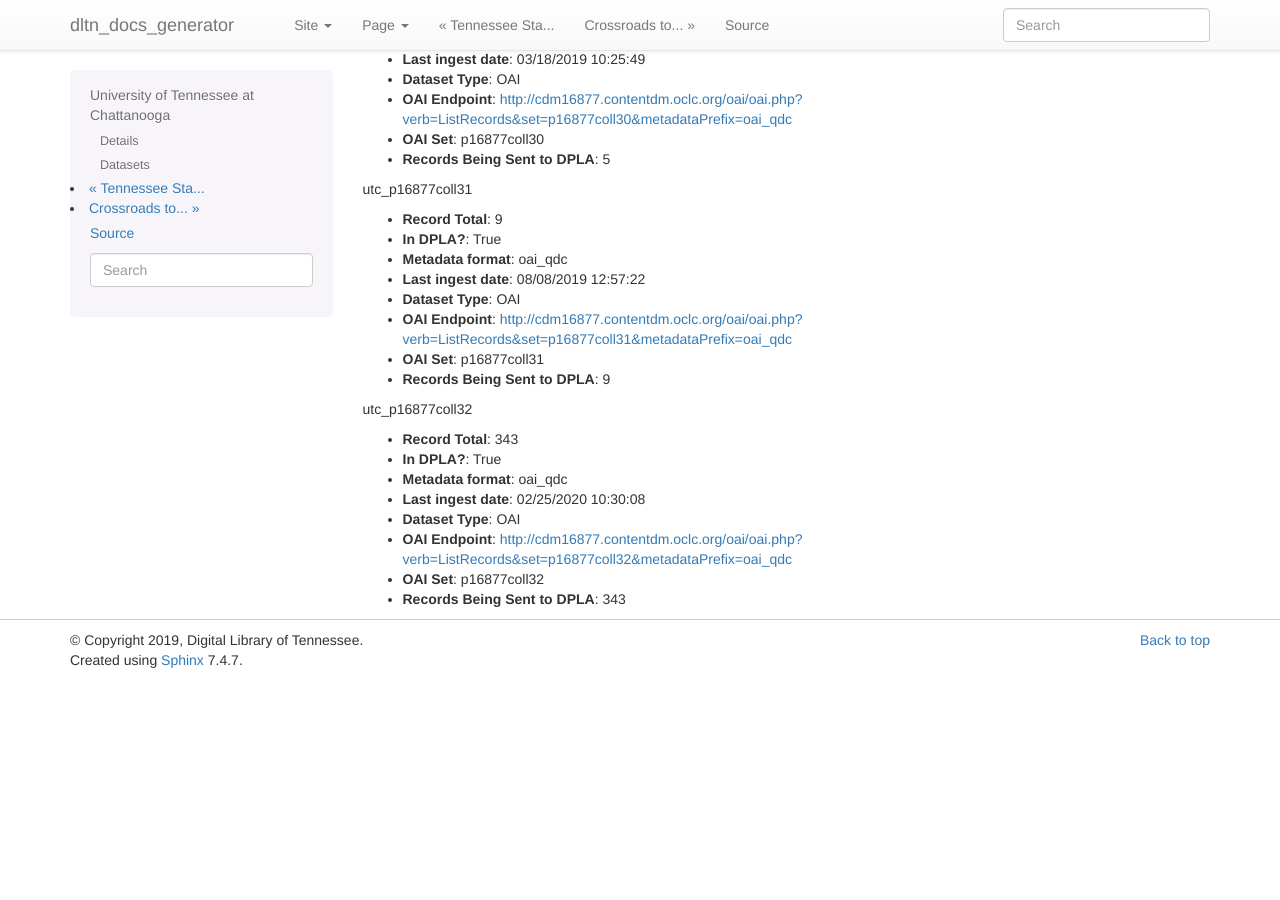
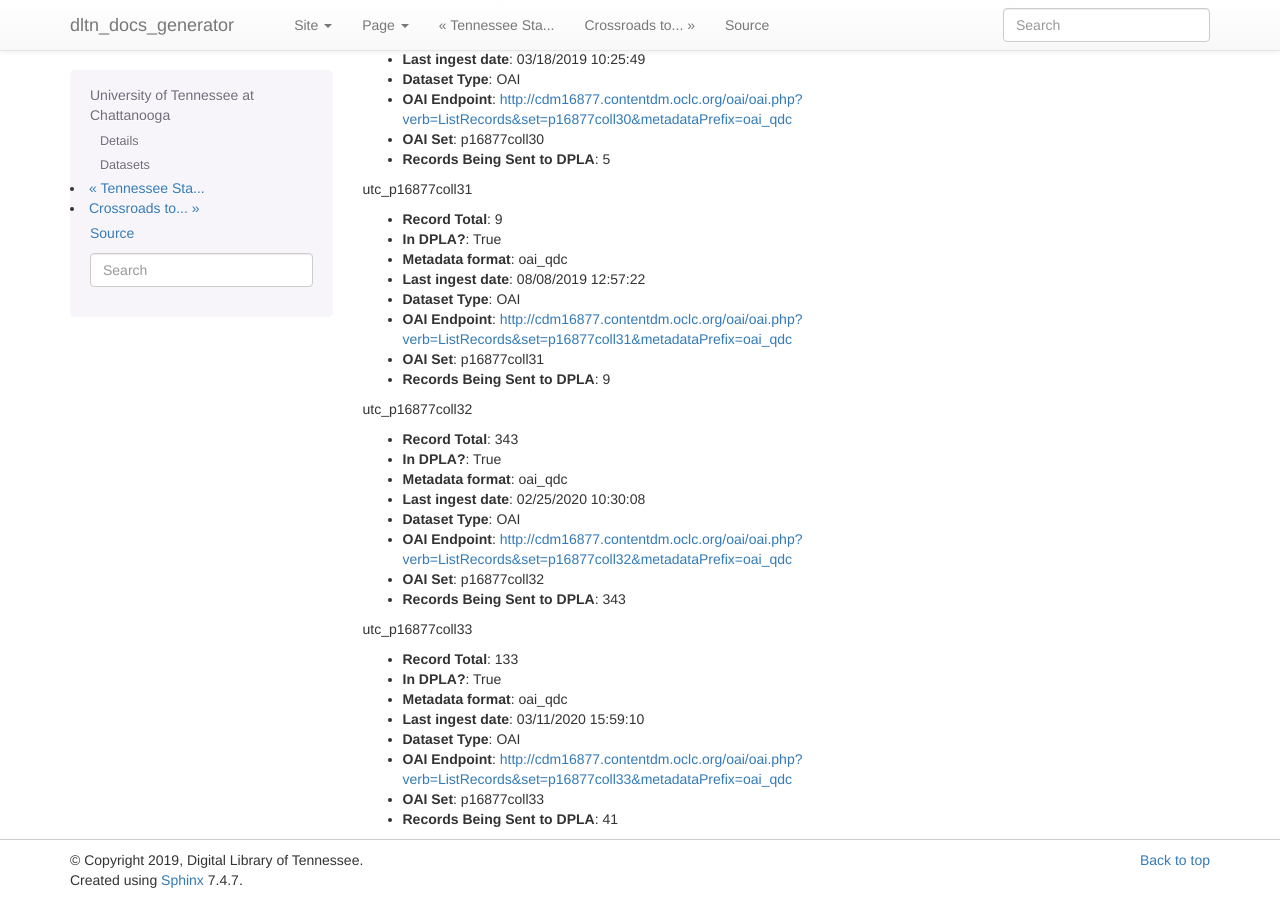
Before and after one commit to DigitalLibraryofTennessee/dltn_docs_generator, a Sphinx documentation site: the page built from docs/providers/utcr0.rst, in a window 1280 px wide and 900 px high, scrolled down 6787 px. Built offline with Sphinx 7.4.7, drawn with Linux system fonts in a browser that asks for light colours; pages that are not in the unit, such as notebooks, are missing from menus; before the commit the page ends 7467 px from its top, so only the background shows below that; some of the changed text lies outside the part shown.

Commit message:
Update TSLA numbers for March 2020 ingest.

```diff
--- a/docs/providers/utcr0.rst
+++ b/docs/providers/utcr0.rst
@@ -9,11 +9,11 @@
 
 **Description**: contact: Carolyn Runyon platform: ContentDM
 
-**OAI endpoint**: http://cdm16877.contentdm.oclc.org/oai/oai.php
+**OAI endpoint**:
 
-**Total records in Repox**: 17110
+**Total records in Repox**: 17243
 
-**Page last updated**: 2020-02-26
+**Page last updated**: 2020-03-17
 
 Datasets
 --------
@@ -431,3 +431,16 @@
 * **OAI Endpoint**: http://cdm16877.contentdm.oclc.org/oai/oai.php?verb=ListRecords&set=p16877coll32&metadataPrefix=oai_qdc
 * **OAI Set**: p16877coll32
 * **Records Being Sent to DPLA**: 343
+
+
+
+utc_p16877coll33
+
+* **Record Total**: 133
+* **In DPLA?**: True
+* **Metadata format**: oai_qdc
+* **Last ingest date**: 03/11/2020 15:59:10
+* **Dataset Type**: OAI
+* **OAI Endpoint**: http://cdm16877.contentdm.oclc.org/oai/oai.php?verb=ListRecords&set=p16877coll33&metadataPrefix=oai_qdc
+* **OAI Set**: p16877coll33
+* **Records Being Sent to DPLA**: 41
```
